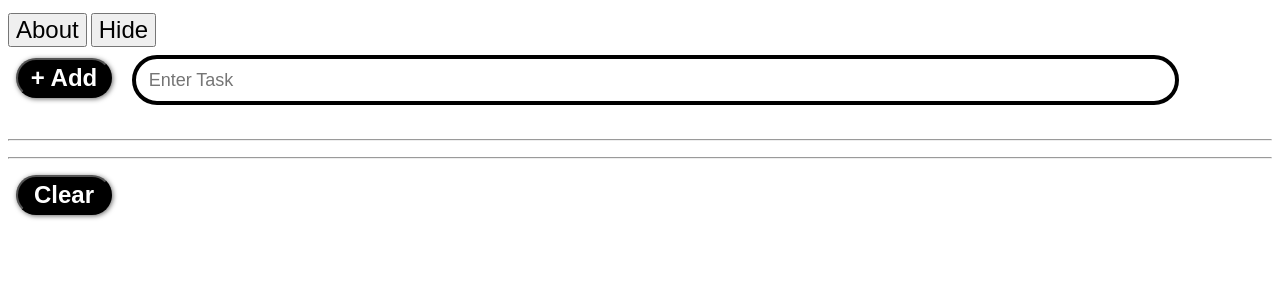
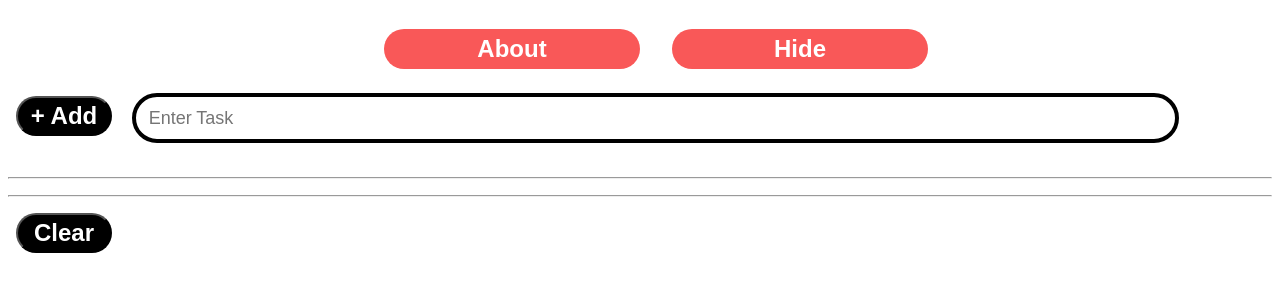
Before and after one commit to aman003singh/LISTIFY, a plain HTML site: page index.html in a window 1280 px wide. Shown: the part 57-348 px from the top of the page. Drawn offline with Linux system fonts and the light colour scheme.

Commit message:
Update style.css

```diff
--- a/style.css
+++ b/style.css
@@ -89,11 +89,41 @@
       height: 5vh;
       border-radius: 30px;
       justify-content: center;
-      box-shadow: 1px 1px 5px rgb(106, 106, 106);
       margin: 1vh;
 
       font-weight: 600;
       font-family: sans-serif;
+    }
+    .button:hover{
+      box-shadow: 0px 0px 10px rgb(0, 0, 0);
+
+    }
+
+    .secbutton{
+      width: 20vw;
+      height: 5vh;
+      border-radius: 30px;
+      text-align: center;
+      padding:4px;
+      margin: 2vh;
+      border: 0;
+
+      font-weight: 600;
+      font-family: sans-serif;
+      background-color: #f95858;
+      color: white;
+
+    }
+    .secbutton:hover{
+      background-color: #000000;
+      color: white;
+    }
+
+.buttons2{
+  display: flex;
+  justify-content: center;
+  margin:0 30vh;
+
     }
     /* .bigbox {
       padding: 1vh;
```
